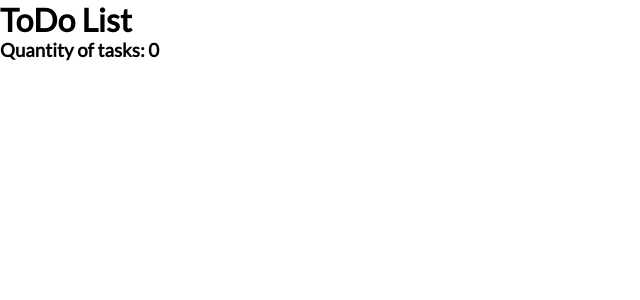
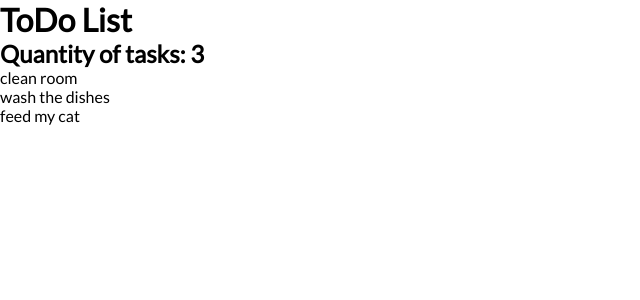
Before and after one commit to bartekma89/Webpack_ToDoList, a React app: page / in a window 1280 px wide. Shown: the top 300 px of the page, without its empty margins (0-640 px from the left). Built offline with nearby package versions, Linux system fonts and the light colour scheme.

Commit message:
added componenets Todo, TodoList

```diff
--- a/package.json
+++ b/package.json
@@ -4,6 +4,7 @@
   "description": "",
   "main": "index.js",
   "scripts": {
+    "start": "webpack-dev-server --content-base build/",
     "prebuild": "npm run clean",
     "build": "webpack",
     "clean": "rimraf build"
@@ -26,6 +27,7 @@
     "style-loader": "^0.20.2",
     "uglifyjs-webpack-plugin": "^1.2.0",
     "uuid": "^3.2.1",
-    "webpack": "^3.11.0"
+    "webpack": "^3.11.0",
+    "webpack-dev-server": "^2.11.1"
   }
 }
--- a/src/components/Title.js
+++ b/src/components/Title.js
@@ -5,7 +5,7 @@ const Title = props => {
 	return (
 		<div className={style.TodoTitle}>
 			<h1>{props.title}</h1>
-			<h3>Quantity of tasks: {props.number}</h3>
+			<h2>Quantity of tasks: {props.number}</h2>
 		</div>
 	);
 };
--- a/src/components/ToDoList.js
+++ b/src/components/ToDoList.js
@@ -0,0 +1,10 @@
+import React from 'react';
+import Todo from './Todo';
+
+const ToDoList = props => {
+	return (
+		<ul>{props.list.map(item => <Todo item={item} key={item.id} />)}</ul>
+	);
+};
+
+export default ToDoList;
--- a/src/components/Todo.js
+++ b/src/components/Todo.js
@@ -0,0 +1,7 @@
+import React from 'react';
+
+const Todo = props => {
+	return <li>{props.item.task}</li>;
+};
+
+export default Todo;
--- a/src/containers/App.js
+++ b/src/containers/App.js
@@ -1,49 +1,58 @@
-import React from "react";
-import uuid from "uuid";
-import style from "./App.css";
-import Title from "../components/Title";
+import React from 'react';
+import uuid from 'uuid';
+import style from './App.css';
+import Title from '../components/Title';
+import ToDoList from '../components/ToDoList';
 
 class App extends React.Component {
-
 	constructor(props) {
 		super(props);
 
 		this.state = {
-			data: []
+			data: [
+				{
+					id: 1,
+					task: 'clean room',
+				},
+				{
+					id: 2,
+					task: 'wash the dishes',
+				},
+				{
+					id: 3,
+					task: 'feed my cat',
+				},
+			],
 		};
 	}
 
 	addToDo(item) {
-
 		const todo = {
 			text: item,
-			id: uuid.v4()
+			id: uuid.v4(),
 		};
 
 		const data = [...this.state.data, todo];
 
-		this.setState( {data} );
-
+		this.setState({ data });
 	}
 
 	removeToDo(id) {
-
-		const filteredArray = this.state.data.filter( item => item.id !== id );
+		const filteredArray = this.state.data.filter(item => item.id !== id);
 
 		this.setStade({
-			data: filteredArray
-		})
-
+			data: filteredArray,
+		});
 	}
 
 	render() {
 		return (
-            <div className={style.TodoApp}>
-            	<Title title="ToDo List" number={this.state.data.length}></Title>
-            </div>
-        );
+			<div className={style.TodoApp}>
+				<Title title="ToDo List" number={this.state.data.length} />
+				<ToDoList list={this.state.data} />
+			</div>
+		);
 	}
-
 }
 
 export default App;
```
